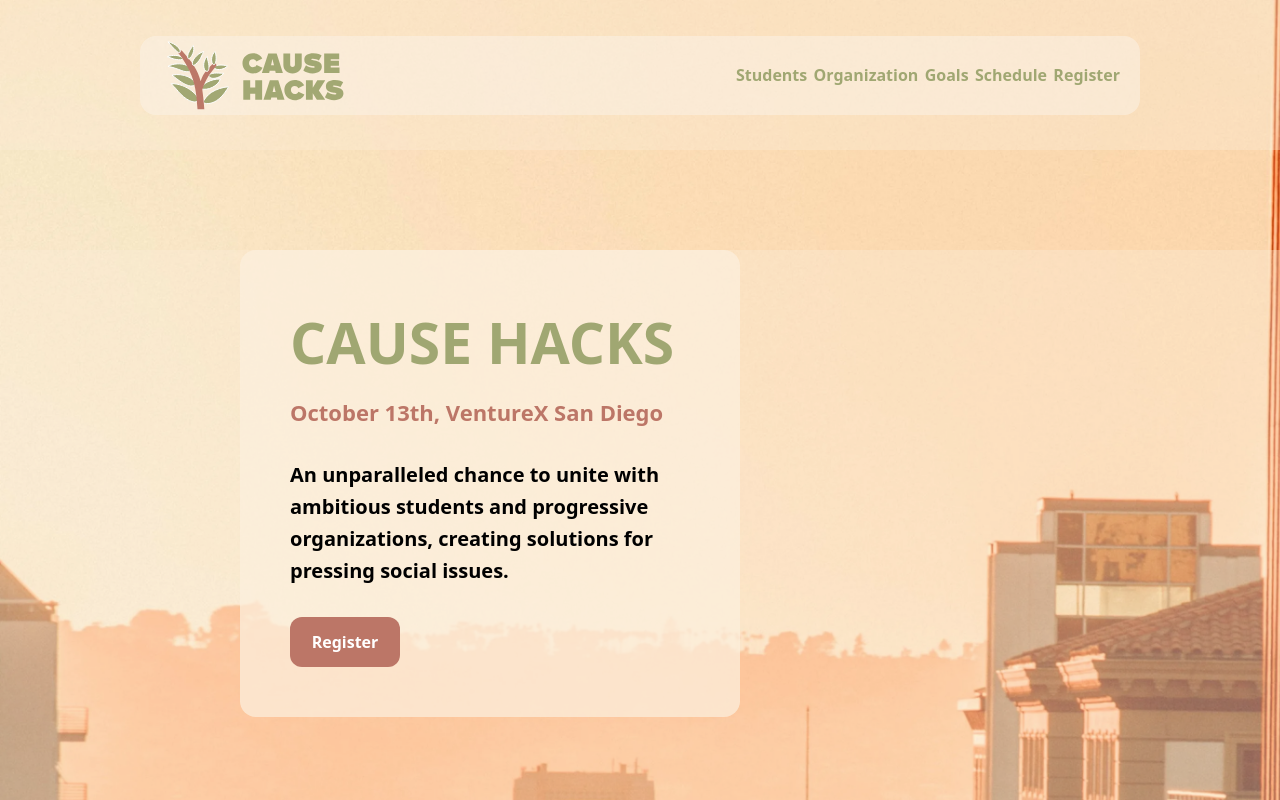
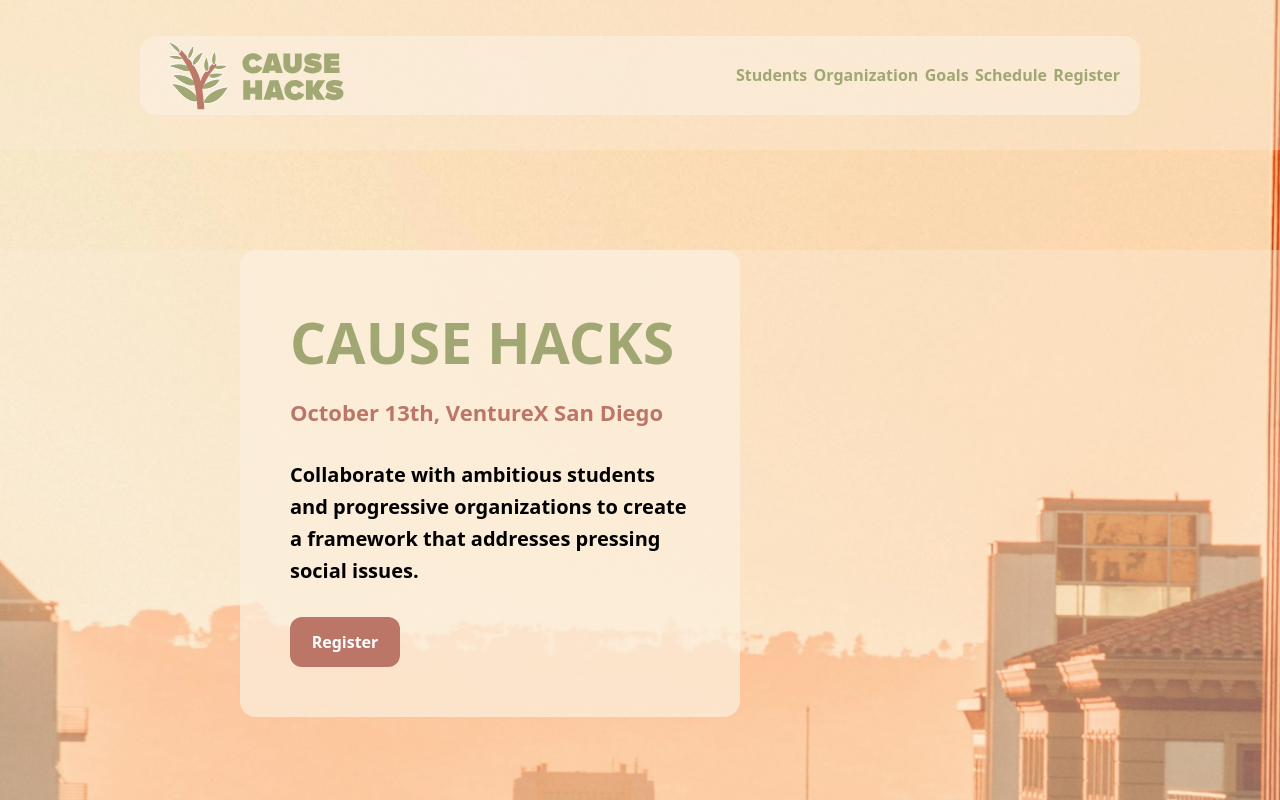
Before and after one commit to treasure-hacks/cause-hackathon-site, a Next.js app: page / in a window 1280 px wide. Shown: the top 800 px of the page. Built offline with nearby package versions, Linux system fonts and the light colour scheme.

Commit message:
update tagline

```diff
--- a/components/HeroSection.js
+++ b/components/HeroSection.js
@@ -7,8 +7,8 @@ export function HeroSection(props){
             <div className="delimitationred  md:ml-[10%] mt-[10%] lg:w-[50%] md:w-[70%] w-[90%] m-auto lg:p-[50px] md:p-[40px] md:py-0 py-[6%] p-[2%] bg-[hsla(35,83%,93%,72%)] rounded-2xl">
                 <h1 className=" delimitationgreen font-bold mb-[10px] text-[hsl(67,23%,55%)] md:text-[57px] text-[50px] ">CAUSE HACKS</h1>
                 <h3 className="font-bold mb-[30px] text-[hsl(11,39%,57%)] ">October 13th, VentureX San Diego</h3>
-                <p className=" mb-[30px] text-[hsl(0,0%,0%)] text-[20px] font-bold leading-8">An unparalleled chance to unite with ambitious students and progressive organizations,
-                    creating solutions for pressing social issues.</p>
+                <p className=" mb-[30px] text-[hsl(0,0%,0%)] text-[20px] font-bold leading-8">
+                  Collaborate with ambitious students and progressive organizations to create a framework that addresses pressing social issues.</p>
                 <a href="/register/" className=" w-[110px] h-[50px]  flex justify-center items-center font-bold  text-[hsl(0,0%,100%)] bg-[hsl(11,39%,57%)] rounded-xl">Register</a>
             </div>
         </div>
```
